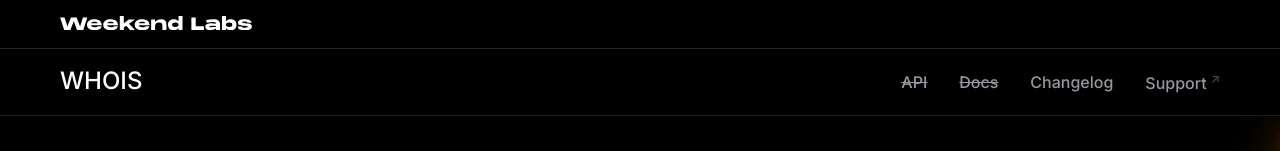
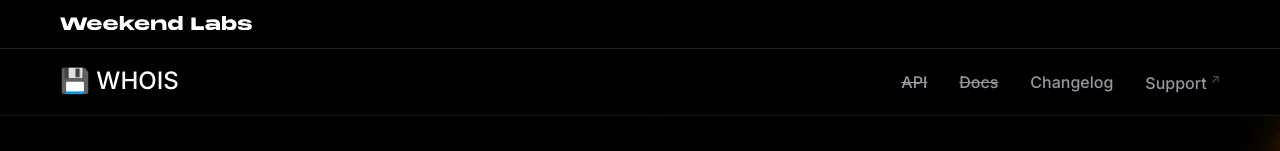
Before and after one commit to weekendlabshq/whois, a Next.js app: page / in a window 1280 px wide. Shown: the top 151 px of the page. Built offline with nearby package versions, Linux system fonts and the light colour scheme.

Commit message:
Update favicon and title

```diff
--- a/components/Header.tsx
+++ b/components/Header.tsx
@@ -39,7 +39,7 @@
             <div className={isActive ? "container active" : "container"}>
                 <div className="header__logo">
                     <Link href="/">
-                        <span className='header__logo__whois'>WHOIS</span>
+                        <span className='header__logo__whois'>💾 WHOIS</span>
                     </Link>
                 </div>
                 <ul className="header__list">
```
Also changed, not shown: 1 other file (tests, documents, lock files or other folders).
